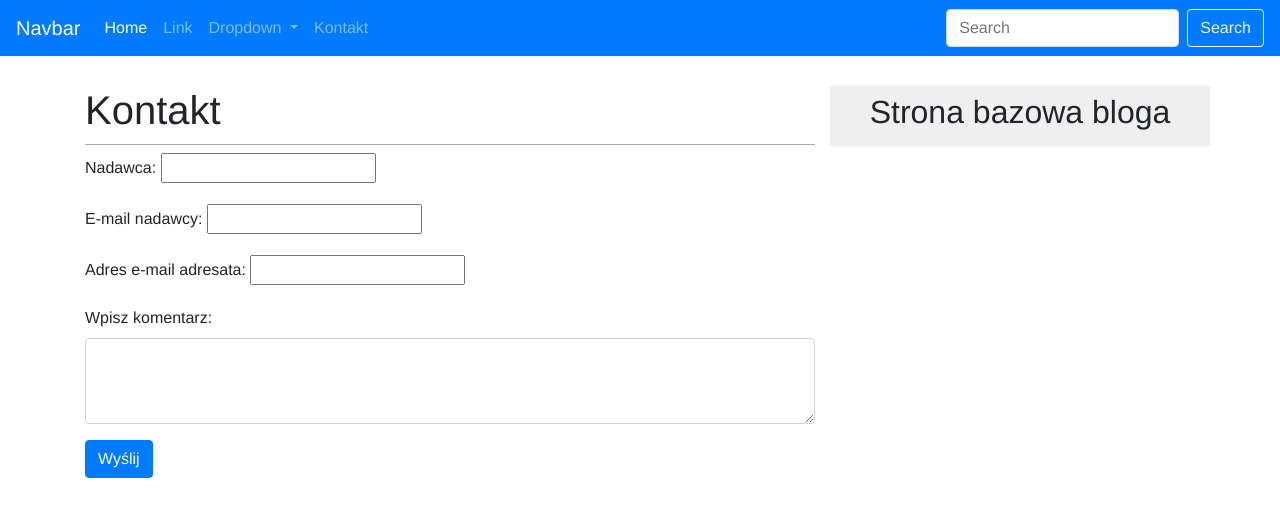
After one commit to JustynaJBroniszewska/Blog, a Django app: page /blog/kontakt/ in a window 1280 px wide. The commit adds this page. Shown: the top 517 px of the page. Run offline with Django 3.2, Linux system fonts and the light colour scheme; style sheets or scripts are compiled from the project's sources; some libraries are stand-ins or nearby versions.

Commit message:
Basic contact us functionality added

```diff
--- a/blog/forms.py
+++ b/blog/forms.py
@@ -6,3 +6,13 @@ class EmailPostForm(forms.Form):
     email = forms.EmailField()
     to = forms.EmailField()
     comment = forms.CharField(required=False, widget=forms.Textarea)
+
+
+class ContactUsForm(forms.Form):
+    name = forms.CharField(label="Nadawca", max_length=25, required=True)
+    email = forms.EmailField(label="E-mail nadawcy", required=True)
+    to = forms.CharField(label="Adres e-mail adresata", max_length=25, required=True)
+    comment = forms.CharField(
+        label="Wpisz komentarz",
+        widget=forms.Textarea(attrs={"class": "form-control", "rows": 3}),
+    )
--- /dev/null
+++ b/blog/templates/blog/components/contact.html
@@ -0,0 +1,13 @@
+{% extends 'blog/base.html' %}
+{% block title %}Kontakt{% endblock %}
+{% block content %}
+<h1>Kontakt</h1>
+
+<form method="POST">
+    {% csrf_token %}
+    {{ form.as_p }}
+    <button type="submit" class="btn btn-primary">Wyślij</button>
+</form>
+
+
+{% endblock %}
--- a/blog/templates/blog/components/navbar.html
+++ b/blog/templates/blog/components/navbar.html
@@ -1,6 +1,7 @@
 <nav class="navbar navbar-expand-lg navbar-dark bg-primary">
-  <a class="navbar-brand" href="#">Navbar</a>
-  <button class="navbar-toggler" type="button" data-toggle="collapse" data-target="#navbarSupportedContent" aria-controls="navbarSupportedContent" aria-expanded="false" aria-label="Toggle navigation">
+  <a class="navbar-brand" href="{% url 'blog:post_list' %}">Navbar</a>
+  <button class="navbar-toggler" type="button" data-toggle="collapse" data-target="#navbarSupportedContent"
+          aria-controls="navbarSupportedContent" aria-expanded="false" aria-label="Toggle navigation">
     <span class="navbar-toggler-icon"></span>
   </button>
 
@@ -13,7 +14,8 @@
         <a class="nav-link" href="#">Link</a>
       </li>
       <li class="nav-item dropdown">
-        <a class="nav-link dropdown-toggle" href="#" id="navbarDropdown" role="button" data-toggle="dropdown" aria-haspopup="true" aria-expanded="false">
+        <a class="nav-link dropdown-toggle" href="#" id="navbarDropdown" role="button" data-toggle="dropdown"
+           aria-haspopup="true" aria-expanded="false">
           Dropdown
         </a>
         <div class="dropdown-menu" aria-labelledby="navbarDropdown">
@@ -24,7 +26,7 @@
         </div>
       </li>
       <li class="nav-item">
-        <a class="nav-link disabled" href="#" tabindex="-1" aria-disabled="true">Disabled</a>
+        <a class="nav-link" href="{% url 'blog:contact' %}">Kontakt</a>
       </li>
     </ul>
     <form class="form-inline my-2 my-lg-0">
--- a/blog/urls.py
+++ b/blog/urls.py
@@ -12,4 +12,5 @@ urlpatterns = [
     path(
         "<int:post_id>/udostepnij-post/", views.SharePost.as_view(), name="share_post"
     ),
+    path("kontakt/", views.ContactUs.as_view(), name="contact"),
 ]
--- a/blog/views.py
+++ b/blog/views.py
@@ -1,10 +1,13 @@
 from django.contrib import messages
+from django.core.mail import send_mail
 from django.http import HttpResponse
-from django.shortcuts import render, get_object_or_404
+
+from django.shortcuts import render, redirect, get_object_or_404
+from django.urls import reverse_lazy, reverse
 from django.views.generic import ListView, FormView
 
+from .forms import EmailPostForm, ContactUsForm
 from .models import Post
-from .forms import EmailPostForm
 
 
 class PostList(ListView):
@@ -46,3 +49,32 @@ class SharePost(FormView):
             return render(request, "blog/post/list.html")
         else:
             return self.form_invalid(form)
+
+
+class ContactUs(FormView):
+    template_name = "blog/components/contact.html"
+    form_class = ContactUsForm
+    success_url = reverse_lazy("blog:contact")
+
+    def post(self, request, *args, **kwargs):
+
+        form = self.get_form()
+        if form.is_valid():
+
+            sender_name = form.cleaned_data["name"]
+            sender_email = form.cleaned_data["email"]
+            message = "{0} przesyła wiadomość:\n\n{1}".format(
+                sender_name, form.cleaned_data["comment"]
+            )
+
+            send_mail("Nowa wiadomość", message, sender_email, ["example@mail.com"])
+
+            try:
+                messages.success(request, "Dziękujemy za kontakt.")
+            except Exception:
+                messages.error(request, "Niestety, nie udało się wysłać wiadomości.")
+
+            return redirect(reverse("blog:post_list"))
+        else:
+            form = self.get_form(form)
+        return render(request, "blog/components/contact.html", {"form": form})
```
Also changed, not shown: config/settings.py (+5 -7 lines), 1 other file.
